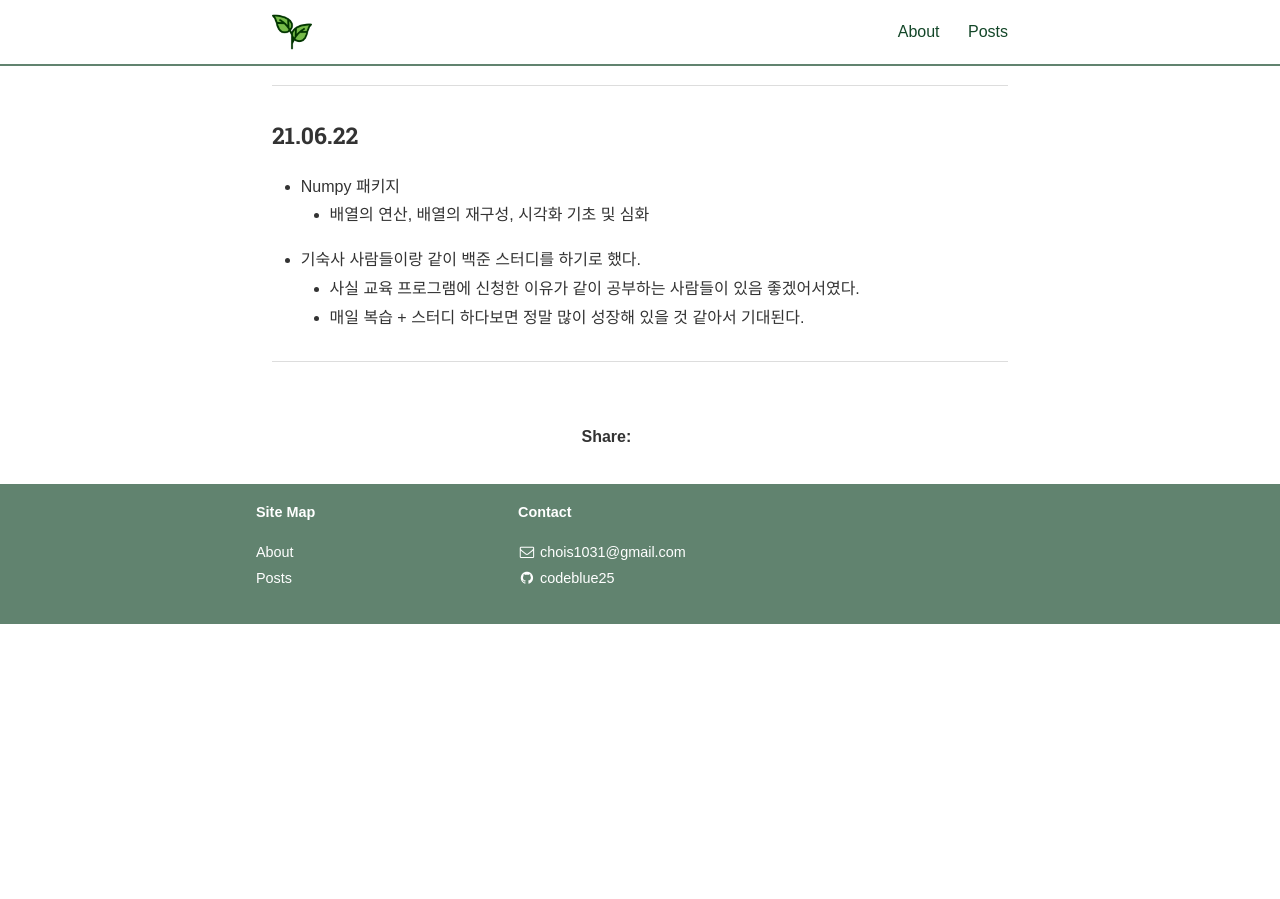
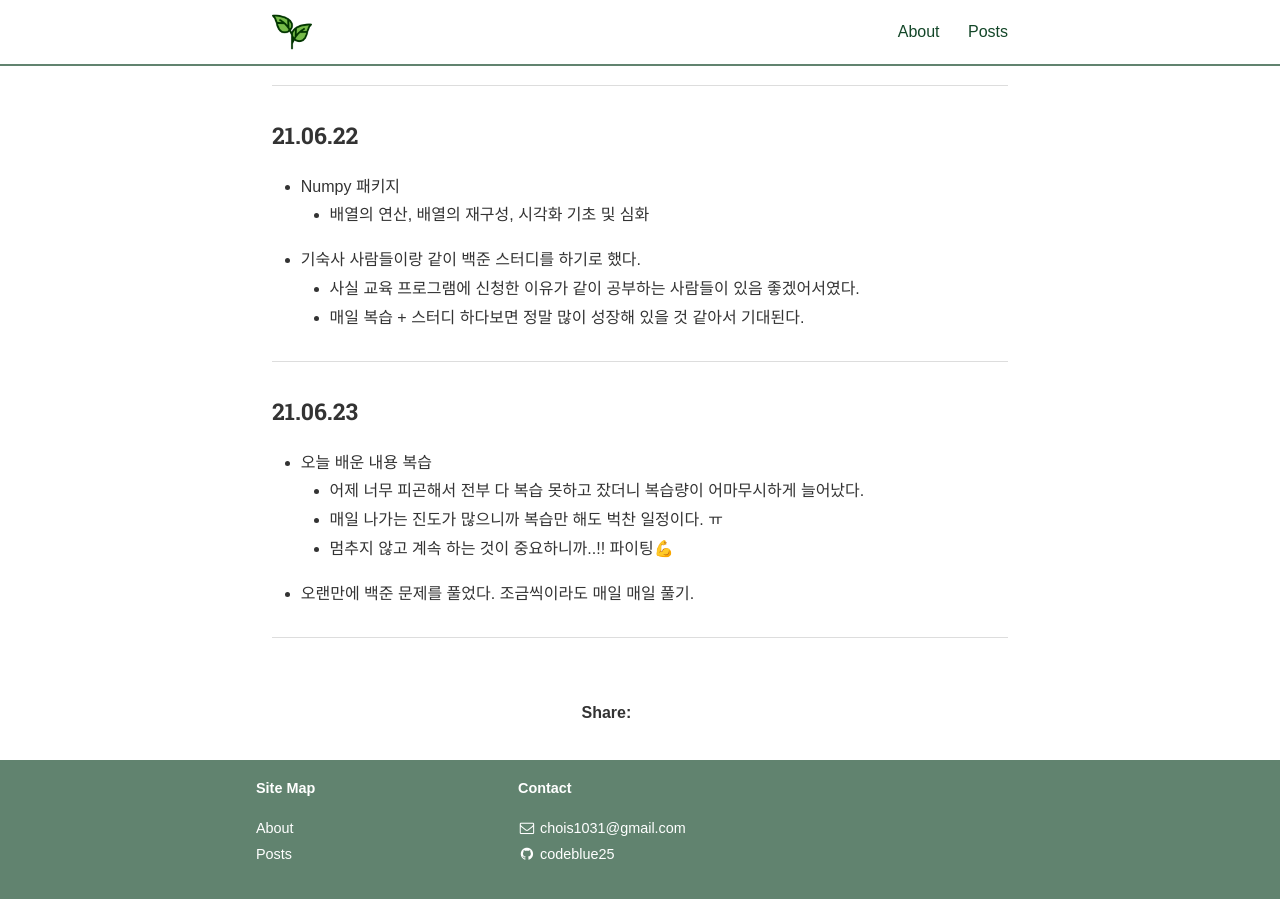
Before and after one commit to codeblue25/codeblue25.github.io, a Jekyll site: the page built from _posts/2021-06-20-0626.md, in a window 1280 px wide and 900 px high, scrolled down 734 px. Built offline with Jekyll 4.4.1, drawn with Linux system fonts in a browser that asks for light colours; nearby versions of some CDN libraries; some web fonts are replaced; a style sheet for code colours, icons or effects is not loaded; before the commit the page ends 1358 px from its top, so only the background shows below that.

Commit message:
210623 TIL

```diff
--- a/_posts/2021-06-20-0626.md
+++ b/_posts/2021-06-20-0626.md
@@ -33,3 +33,13 @@ categories: TIL
   - 매일 복습 + 스터디 하다보면 정말 많이 성장해 있을 것 같아서 기대된다.
 
 ---
+
+<h3>21.06.23</h3>
+
+- 오늘 배운 내용 복습
+  - 어제 너무 피곤해서 전부 다 복습 못하고 잤더니 복습량이 어마무시하게 늘어났다.
+  - 매일 나가는 진도가 많으니까 복습만 해도 벅찬 일정이다. ㅠ
+  - 멈추지 않고 계속 하는 것이 중요하니까..!! 파이팅💪
+- 오랜만에 백준 문제를 풀었다. 조금씩이라도 매일 매일 풀기.
+
+---
```
